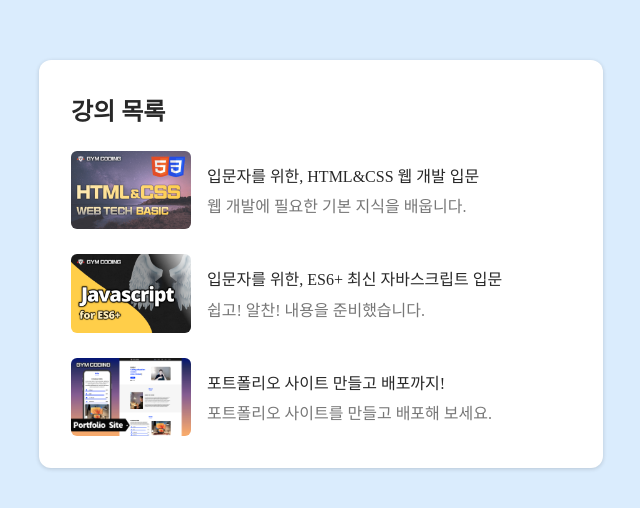
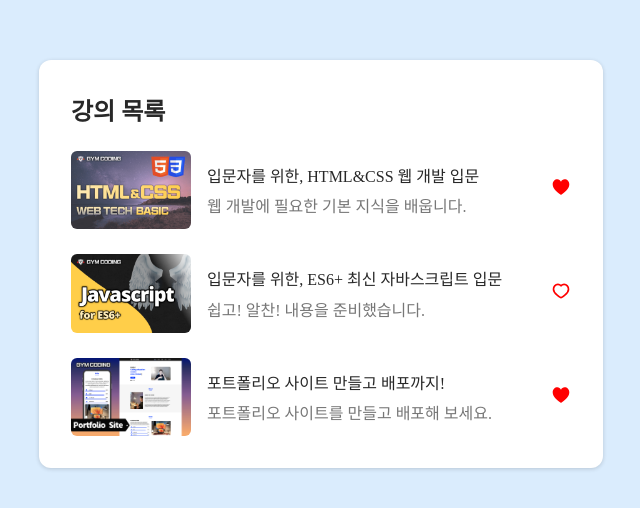
Before and after one commit to KDev-Huh/react-study, a React (Vite) app: page / in a window 1280 px wide. Shown: the part 136-644 px from the top of the page, without its empty margins (319-959 px from the left). Built offline with nearby package versions, Linux system fonts and the light colour scheme.

Commit message:
21강 조건부 렌더링 :: if문 실습코드

```diff
--- a/src/2. Course List/App.css
+++ b/src/2. Course List/App.css
@@ -80,3 +80,7 @@ main {
 .btn > .fa-link {
     color: #393939;
 }
+.icon-heart {
+    width: 20px;
+    color: red;
+}
--- a/src/2. Course List/App.jsx
+++ b/src/2. Course List/App.jsx
@@ -6,16 +6,19 @@ const items = [
       title: '입문자를 위한, HTML&CSS 웹 개발 입문',
       description: '웹 개발에 필요한 기본 지식을 배웁니다.',
       thumbnail: '/img/htmlcss.png',
+      isFavorite: true,
     },
     {
       title: '입문자를 위한, ES6+ 최신 자바스크립트 입문',
       description: '쉽고! 알찬! 내용을 준비했습니다.',
       thumbnail: '/img/js.png',
+      isFavorite: false,
     },
     {
       title: '포트폴리오 사이트 만들고 배포까지!',
       description: '포트폴리오 사이트를 만들고 배포해 보세요.',
       thumbnail: '/img/portfolio.png',
+      isFavorite: true,
     }
 ]
 
--- a/src/2. Course List/components/Course.jsx
+++ b/src/2. Course List/components/Course.jsx
@@ -1,4 +1,19 @@
-export default function Course({title, description, thumbnail}) {
+function HeartIconBtn({isFavorite}) {
+  if(isFavorite) {
+    return (
+      <button className="btn">
+        <img className="icon-heart" src="/img/heart-fill-icon.svg"/>
+      </button>
+    )
+  }
+  return (
+    <button className="btn">
+      <img className="icon-heart" src="/img/heart-icon.svg"/>
+    </button>
+  )
+}
+
+export default function Course({title, description, thumbnail, isFavorite}) {
 
   return (
     <article className="course">
@@ -7,6 +22,9 @@ export default function Course({title, description, thumbnail}) {
         <div className="course__title">{title}</div>
         <div className="course__description">{description}</div>
       </div>
+      <div className="course__icons">
+        <HeartIconBtn isFavorite={isFavorite} />
+      </div>
     </article>
   )
 }
```
Also changed, not shown: public/img/heart-fill-icon.svg (added), public/img/heart-icon.svg (added).
